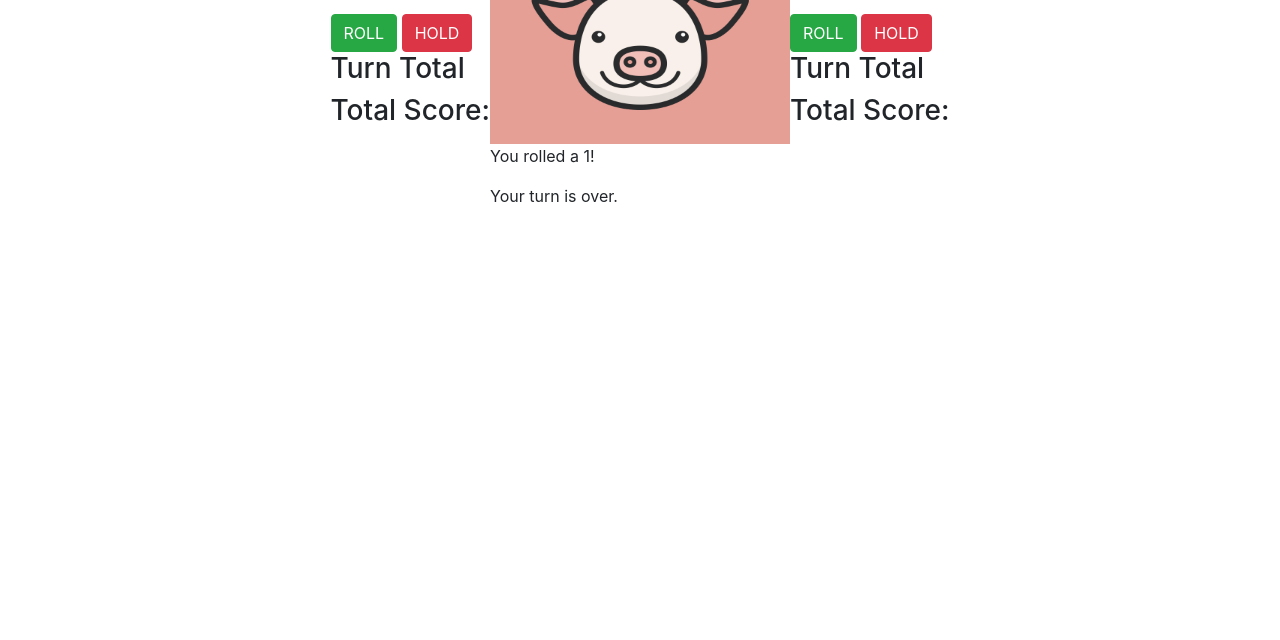
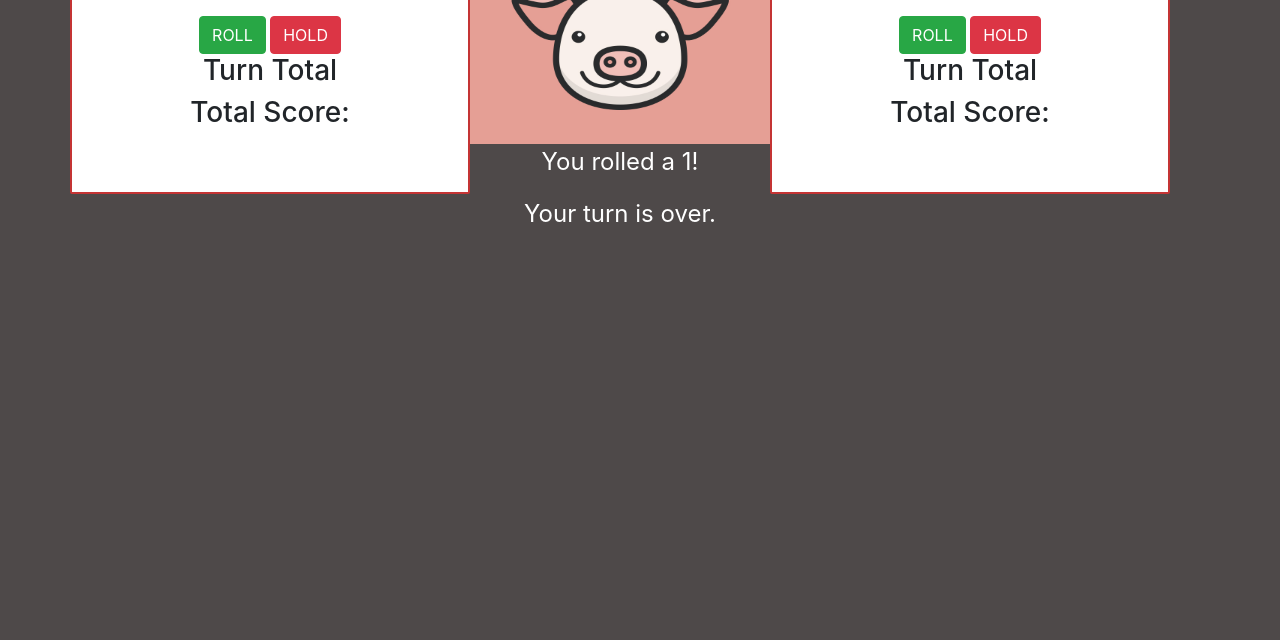
Before and after one commit to kimosop/pig_dice_game_wk4, a plain HTML site: page index.html in a window 1280 px wide. Shown: the part 160-800 px from the top of the page. Drawn offline with Linux system fonts and the light colour scheme.

Commit message:
styled middle text

```diff
--- a/css/styles.css
+++ b/css/styles.css
@@ -1,6 +1,22 @@
-h1{
+
+
+body {
   text-align: center;
+  background-color: #4e4949;
 }
-.row{
-  justify-content: center;
+
+.player-col {
+  border: 2px solid rgb(196, 52, 52);
+  border-radius: 2px;
+  height: 250px;
+  width:400px;
+  background:white;
 }
+
+h1 {
+  color:white;
+}
+.player-one-rolls-one{
+  color:white;
+  font-size: 24px;
+}
```
